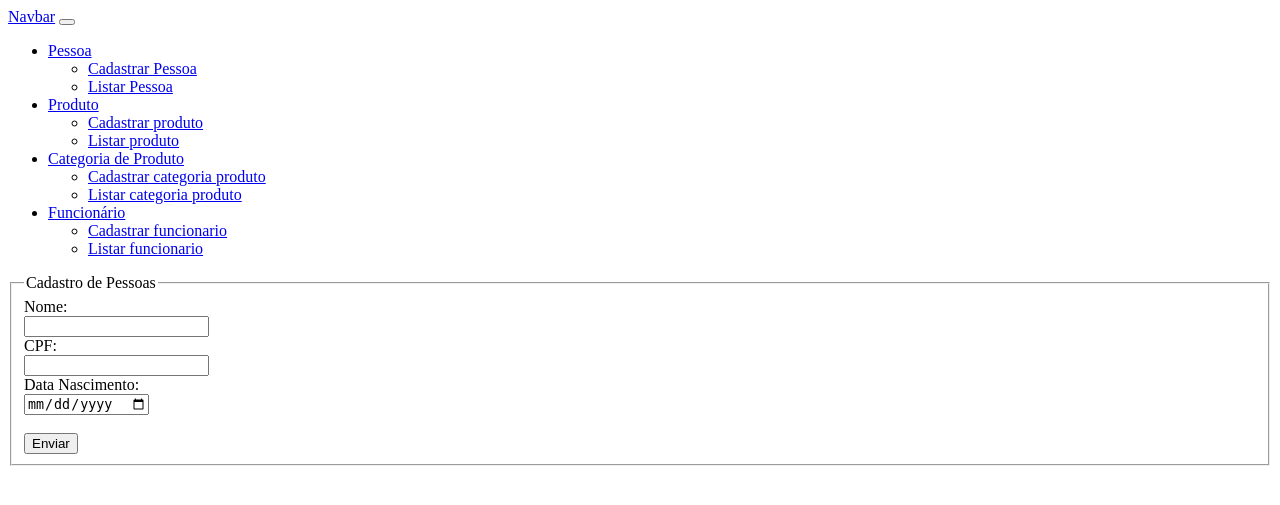
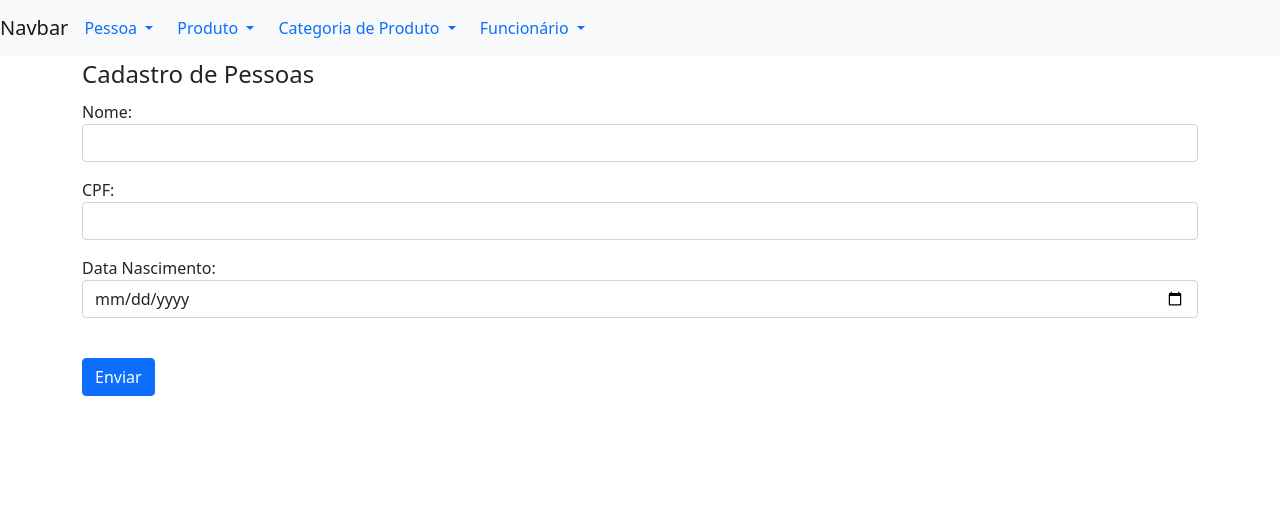
Before and after one commit to edufrasson/projeto-mvc, a PHP site: template View/modules/Pessoa/FormPessoas.php in a window 1280 px wide. Shown: the top 505 px of the page. Run offline with PHP 8.4, Linux system fonts and the light colour scheme; the template is opened without the code that fills it, so the values that code supplies are empty.

Commit message:
finalização do crud de pessoas

```diff
--- a/DAO/MySQL.php
+++ b/DAO/MySQL.php
@@ -1,9 +1,9 @@
 <?php
 
 class MySQL extends PDO{
-    public $dsn = 'mysql:host=localhost:3307;dbname=db_sistema';
+    public $dsn = 'mysql:host=localhost;dbname=db_sistema';
     public $user = 'root';
-    public $pass = 'etecjau';
+    public $pass = 'Eduardo@mysql';
     public function __construct()
     {
         return parent::__construct($this->dsn, $this->user, $this->pass);
--- a/View/includes/js_config.php
+++ b/View/includes/js_config.php
@@ -1,2 +1,4 @@
 <script src="https://cdn.jsdelivr.net/npm/@popperjs/core@2.11.5/dist/umd/popper.min.js" integrity="sha384-Xe+8cL9oJa6tN/veChSP7q+mnSPaj5Bcu9mPX5F5xIGE0DVittaqT5lorf0EI7Vk" crossorigin="anonymous"></script>
 <script src="https://cdn.jsdelivr.net/npm/bootstrap@5.2.0-beta1/dist/js/bootstrap.min.js" integrity="sha384-kjU+l4N0Yf4ZOJErLsIcvOU2qSb74wXpOhqTvwVx3OElZRweTnQ6d31fXEoRD1Jy" crossorigin="anonymous"></script>
+
+<script src="https://unpkg.com/boxicons@2.1.2/dist/boxicons.js"></script>
--- a/View/modules/Categoria_Produto/FormCategoriaProduto.php
+++ b/View/modules/Categoria_Produto/FormCategoriaProduto.php
@@ -18,6 +18,7 @@
     </header>
     <div class="container">
         <form class="form" action="/categoria_produto/save" method="post">
+            <legend>Cadastro de Categoria de Produtos</legend>
             <div class="form-group mb-3">
                 <label for="descricao">Descrição</label>
                 <input type="text" class="form-control" name="descricao" aria-describedby="emailHelp" placeholder="Digitar Descrição">
--- a/View/modules/Pessoa/FormPessoas.php
+++ b/View/modules/Pessoa/FormPessoas.php
@@ -6,6 +6,7 @@
     <meta http-equiv="X-UA-Compatible" content="IE=edge">
     <meta name="viewport" content="width=device-width, initial-scale=1.0">
     <title>Document</title>
+    <?php include './View/includes/css_config.php' ?>
     <style>
         input,
         label {
@@ -18,23 +19,33 @@
     <header>
         <?php include 'View/includes/cabecalho.php' ?>
     </header>
-    <form action="/pessoa/save" method="post">
-        <fieldset>
+    <div class="container">
+        <form class="form" action="/pessoa/save" method="post">
+            <fieldset class="form-group">
                 <legend>Cadastro de Pessoas</legend>
                 <label for="nome">Nome:</label>
-            <input type="text" name="nome" id="nome">
+                <input class="form-control mb-3" type="text" name="nome" id="nome"
+                value="<?php (isset($dados_pessoa)) ? print_r($dados_pessoa->nome) : '' ?>"
+                >
 
                 <label for="cpf">CPF:</label>
-            <input type="number" name="cpf" id="cpf">
+                <input class="form-control mb-3" type="number" name="cpf" id="cpf"
+                value="<?php (isset($dados_pessoa)) ? print_r($dados_pessoa->cpf) : '' ?>"
+                >
 
                 <label for="data_nascimento">Data Nascimento:</label>
-            <input type="date" name="data_nascimento" id="data_nascimento">
+                <input class="form-control mb-3" type="date" name="data_nascimento" id="data_nascimento"
+                value="<?php (isset($dados_pessoa)) ? print_r($dados_pessoa->data_nascimento) : '' ?>"
+                >
 
                 <br>
 
-            <button type="submit">Enviar</button>
+                <button class="btn btn-primary" type="submit">Enviar</button>
             </fieldset>
         </form>
+    </div>
+
+    <?php include 'View/includes/js_config.php' ?>
 </body>
 
 </html>
--- a/View/modules/Pessoa/ListarPessoas.php
+++ b/View/modules/Pessoa/ListarPessoas.php
@@ -33,11 +33,11 @@
                         <td><?= $pessoa->cpf ?></td>
                         <td><?= $pessoa->data_nascimento ?></td>
                         <td class="actions">
-                            <a href="/ver?id=<?= $pessoa->id ?>">
+                            <a href="/pessoa/ver?id=<?= $pessoa->id ?>">
                                 <i class='bx bx-edit '></i>
                             </a>
 
-                            <a href="/deletar?id=<?= $pessoa->id ?>">
+                            <a href="/pessoa/deletar?id=<?= $pessoa->id ?>">
                                 <i class='bx bx-trash text-danger'></i>
                             </a>
                         </td>
--- a/View/modules/Produto/FormProduto.php
+++ b/View/modules/Produto/FormProduto.php
@@ -6,6 +6,7 @@
     <meta http-equiv="X-UA-Compatible" content="IE=edge">
     <meta name="viewport" content="width=device-width, initial-scale=1.0">
     <title>Document</title>
+    <?php include './View/includes/css_config.php' ?>
     <style>
         input,
         label {
@@ -43,6 +44,7 @@
             <button type="submit">Enviar</button>
         </fieldset>
     </form>
+    <?php include 'View/includes/js_config.php' ?>
 </body>
 
 </html>
```
Also changed, not shown: Controller/PessoaController.php (+10 -1 lines), View/modules/Categoria_Produto/ListarCategoriaProduto.php (+12 -8 lines), index.php (+7 -3 lines). Lines whose indentation alone changed are shown as unchanged.
